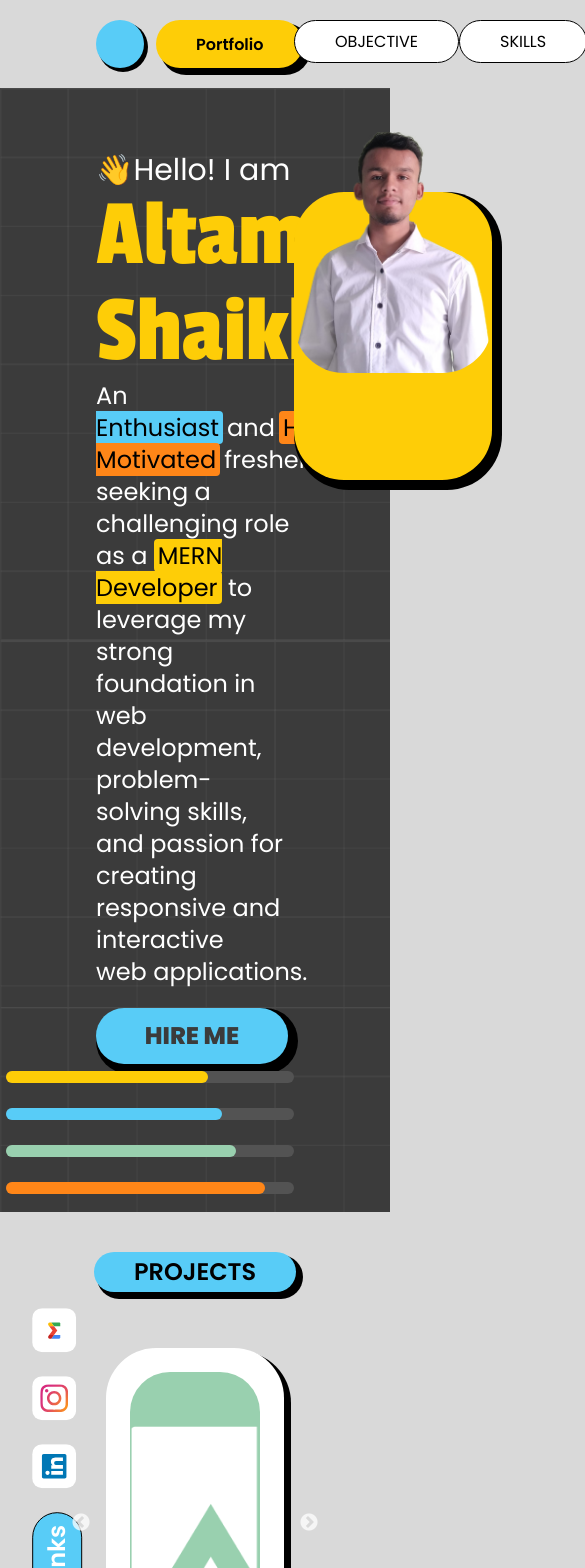
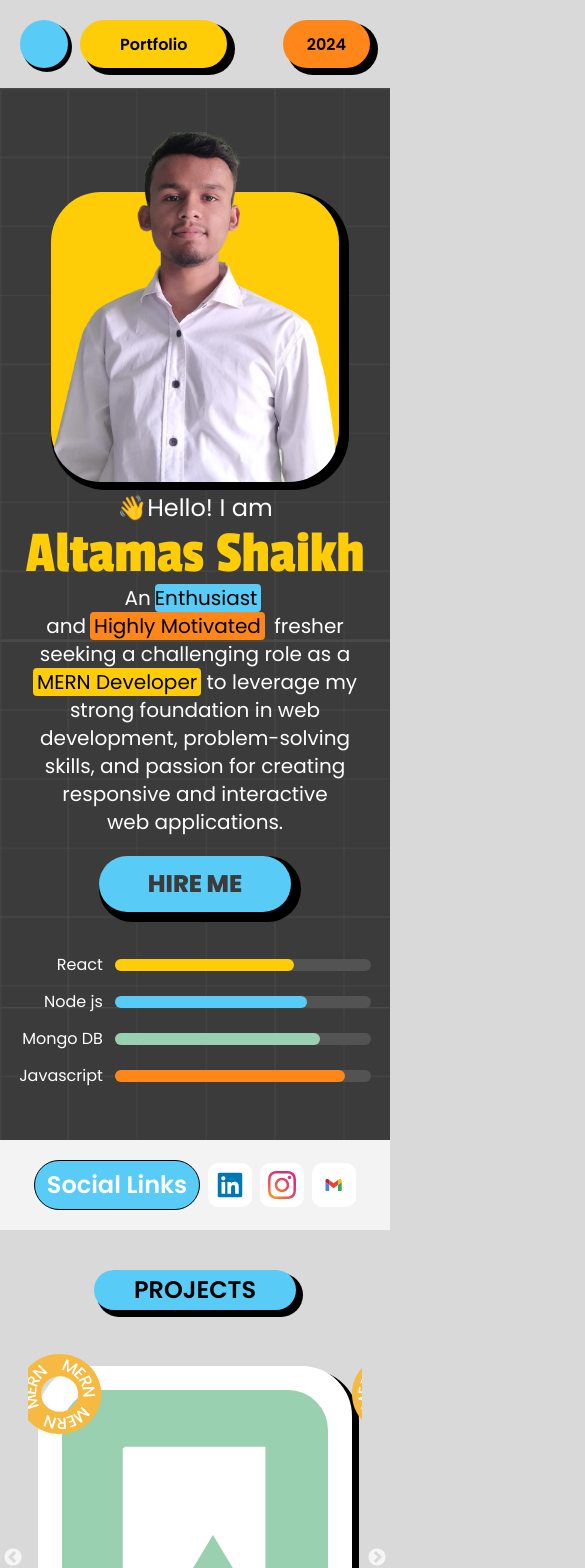
Before and after one commit to creotove/react-portfolio, a React (Create React App) app: page / in a window 390 px wide. Shown: the top 1568 px of the page, 585 px wide, since content can reach past the window. Built offline with nearby package versions, Linux system fonts and the light colour scheme.

Commit message:
made responsive

```diff
--- a/public/index.html
+++ b/public/index.html
@@ -1,14 +1,13 @@
 <!DOCTYPE html>
 <html lang="en">
+
 <head>
   <meta charset="utf-8" />
-    <link rel="icon" href="%PUBLIC_URL%/favicon.ico" />
+  <!-- <link rel="icon" href="../src/assets/pic.png" /> -->
+  <link rel="icon" type="image/x-icon" href="./pic.png">
   <meta name="viewport" content="width=device-width, initial-scale=1" />
   <meta name="theme-color" content="#000000" />
-    <meta
-      name="description"
-      content="Web site created using create-react-app"
-    />
+  <meta name="description" content="Web site created using create-react-app Altamas Portfolio" />
   <link rel="apple-touch-icon" href="%PUBLIC_URL%/logo192.png" />
   <!--
       manifest.json provides metadata used when your web app is installed on a
@@ -24,11 +23,12 @@
       work correctly both with client-side routing and a non-root public URL.
       Learn how to configure a non-root public URL by running `npm run build`.
     -->
-    <title>React App</title>
+  <title>Altamas Shaikh - 2024</title>
 </head>
-  <body>
+
+<body id="root">
   <noscript>You need to enable JavaScript to run this app.</noscript>
-    <div id="root"></div>
+  <div ></div>
   <!--
       This HTML file is a template.
       If you open it directly in the browser, you will see an empty page.
@@ -40,4 +40,5 @@
       To create a production bundle, use `npm run build` or `yarn build`.
     -->
 </body>
+
 </html>
--- a/src/components/Footer.js
+++ b/src/components/Footer.js
@@ -23,10 +23,10 @@ const Footer = () => {
     },
   ];
   return (
-    <div className=" bg-x-gray-dark-v2 h-96 flex gap-8 font-medium">
+    <div className=" bg-x-gray-dark-v2 h-full md:h-96 flex flex-col md:flex-row gap-8 font-medium">
       {/* left-side Contact details*/}
       <div
-        className="bg-x-green w-1/3 h-full flex justify-center"
+        className="bg-x-green w-full md:w-1/3 h-96 flex justify-center items-center md:items-start"
         style={{
           borderRadius: "0px 50px 50px 0",
         }}
@@ -63,7 +63,7 @@ const Footer = () => {
       </div>
       {/* right-side Education details*/}
       <div
-        className={`left-side bg-x-orange w-2/3 h-full ${educationClick ? "animate-wiggle" : ""}`}
+        className={`right-side bg-x-orange w-full md:w-2/3 py-10 md:py-0 h-full ${educationClick ? "animate-wiggle" : ""}`}
         style={{
           borderRadius: "50px 0 0 50px",
         }}
@@ -84,21 +84,21 @@ const Footer = () => {
           {educations && educations.length > 0 ? (
             educations.map((education, i) => (
               <div
-                className="flex mt-10 items-center font-medium text-white w-full  whitespace-nowrap"
+                className="flex md:mt-10 mt-5 items-center font-medium text-white w-full  md:whitespace-nowrap"
                 key={i + 1}
               >
-                <img src={degreeImg} className=" h-9 object-contain" alt="" />
-                <div className="flex flex-col w-full">
+                <img src={degreeImg} className="h-7 md:h-9 object-contain" alt="" />
+                <div className="md:flex md:flex-col w-full">
                   <p className="ms-10 text-x-orange-shade">{education.name}</p>
                   <div className="flex justify-between">
                     <p className="ms-10">{education.from}</p>
                     <div
-                      className="w-full h-3 mx-3"
+                      className="w-full h-3 mx-3 hidden md:block"
                       style={{
                         borderBottom: `1px dashed white`,
                       }}
                     ></div>
-                    <p className="me-10">{education.marks}</p>
+                    <p className="me-10 underline md:no-underline">{education.marks}</p>
                   </div>
                 </div>
               </div>
--- a/src/components/Header.js
+++ b/src/components/Header.js
@@ -11,8 +11,8 @@ const Header = () => {
     educationRef,
   } = useContext(ClickContext);
   return (
-    <header className="mx-24 flex my-5 justify-between">
-      <div className="leftslot flex w-full">
+    <header className="md:mx-24 mx-5 flex my-5 justify-between">
+      <div className="flex w-full ">
         <div
           className="profileslot px-6 py-6 bg-x-cyan rounded-full me-3"
           style={{
@@ -27,8 +27,16 @@ const Header = () => {
         >
           Portfolio
         </div>
+        <div
+          className=" bg-x-orange md:hidden rounded-full  p-2 px-6 font-semibold flex justify-center items-center ms-auto"
+          style={{
+            boxShadow: "6px 5px 0px 2px #000000",
+          }}
+        >
+          2024
+        </div>
       </div>
-      <div className="navlinksslot w-full">
+      <div className="md:w-full md:block hidden">
         <nav>
           <ul className="flex justify-between">
             <li
--- a/src/components/Hero.js
+++ b/src/components/Hero.js
@@ -30,25 +30,28 @@ const Hero = () => {
   ];
   return (
     <main className="bg-vector-img bg-x-gray-dark text-white">
-      <div className="mx-24 pt-16 flex">
+      <div className="md:mx-24 mx-5 pt-16 flex md:flex-row flex-col-reverse items-center justify-center">
         {/* upper container (intro and pic) */}
-        <div className="about w-full">
-          <div className=" text-3xl">👋Hello! I am</div>
-          <h1 className="altamas text-8xl text-x-yellow">Altamas Shaikh</h1>
+        <div className="about w-full text-center md:text-left">
+          <div className="text-2xl  mt-3 md:mt-0 md:text-3xl ">
+            👋Hello! I am
+          </div>
+          <h1 className="altamas text-6xl md:text-8xl text-x-yellow whitespace-nowrap">
+            Altamas Shaikh
+          </h1>
           {/* objecttive and introduction */}
           <div className={`${objectiveClick ? "animate-wiggle" : ""}`}>
-            <p className={`text-2xl`} ref={objectiveRef}>
+            <p className="md:text-2xl  text-xl " ref={objectiveRef}>
               An
               <span className="bg-x-cyan text-black pe-1  rounded mx-1">
-                {" "}
                 Enthusiast
-              </span>
+              </span>{" "}
               and
-              <span className="bg-x-orange text-black px-1  rounded mx-1">
+              <span className="bg-x-orange text-black px-1  rounded mx-1 whitespace-nowrap">
                 Highly Motivated
-              </span>
+              </span>{" "}
               fresher seeking a challenging role as a{" "}
-              <span className="bg-x-yellow text-black px-1  rounded">
+              <span className="bg-x-yellow text-black px-1 rounded whitespace-nowrap">
                 MERN Developer
               </span>{" "}
               to leverage my strong foundation in web development,
@@ -66,7 +69,7 @@ const Hero = () => {
           </button>
         </div>
         {/* pic slot */}
-        <div className="w-full flex justify-end mt-10">
+        <div className="w-full flex justify-center md:justify-end mt-10">
           <div
             className="bg-x-yellow h-72 w-72 rounded-[50px] relative"
             style={{
@@ -82,7 +85,7 @@ const Hero = () => {
         </div>
       </div>
       {/* lower container skills */}
-      <div className="flex justify-end mx-24" ref={skillRef}>
+      <div className="flex md:justify-end justify-center py-10 mx-3 md:py-0 md:mx-24" ref={skillRef}>
         <div
           className={`flex flex-col text-left items-end ${
             skillsClick ? "animate-wiggle" : ""
@@ -95,10 +98,10 @@ const Hero = () => {
                 className="flex justify-center items-center mb-3 "
                 key={i + 1}
               >
-                <p className="skillName me-3 text-left">{skill.name}</p>
-                <div className="skillKnow bg-x-gray-dark-v2 rounded-full w-72 h-3">
+                <p className="me-3 text-left">{skill.name}</p>
+                <div className="bg-x-gray-dark-v2 rounded-full w-64 md:w-72 h-3">
                   <div
-                    className={`skillKnow bg-x-${skill.color} rounded-full h-3`}
+                    className={`bg-x-${skill.color} rounded-full h-3`}
                     style={{
                       width: `${skill.know}%`,
                     }}
--- a/src/components/Projects.js
+++ b/src/components/Projects.js
@@ -7,6 +7,7 @@ import javaSticker from "../assets/stickers/javaSticker.svg";
 import gMail from "../assets/socials/gMail.svg";
 import insta from "../assets/socials/insta.svg";
 import linkedIn from "../assets/socials/linkedIn.svg";
+import "../utils.css";
 
 import Slider from "react-slick";
 import "slick-carousel/slick/slick.css";
@@ -68,10 +69,11 @@ const Projects = () => {
   ];
   return (
     <>
-      <div className="relative bg-x-orange w-full">
-        <div className="absolute top-64 -left-32">
-          <div className="rotate-[270deg]">
-            <div className="flex flex-row-reverse gap-x-6">
+      {/* Social Links */}
+      <div className="md:relative w-full md:mx-0">
+        <div className="md:absolute md:top-64 md:-left-32">
+          <div className="md:rotate-[270deg]">
+            <div className="md:flex flex gap-x-2 justify-center flex-row-reverse py-5 md:py-0 bg-white/70 md:bg-white/0 items-center md:flex-row-reverse md:gap-x-6">
               <a href="mailto:shaikhaltamash411@gmail.com">
                 <img
                   src={gMail}
@@ -120,16 +122,24 @@ const Projects = () => {
           Projects
         </p>
       </div>
+
       {/* card */}
-      <div className="mx-24 mb-16">
+      <div className="md:mx-24 mx-7 mb-16">
         <div className="">
           <Slider {...settings}>
             {projects && projects.length > 0
               ? projects.map((project, idx) => (
                   <div
-                    className="w-[350px] h-[350px] rounded-[50px] bg-white shadow-x my-4"
+                    className="w-96 h-96 md:w-[350px] md:h-[350px] rounded-[50px] bg-white shadow-x my-4"
                     key={idx}
                   >
+                    <div className="relative">
+                      <img
+                        className="absolute  -left-5 -top-3 h-20"
+                        src={project.technologySticker}
+                        alt=""
+                      />
+                    </div>
                     <div
                       className={`bg-x-${project.bgColor} m-6 h-3/4 rounded-[40px] flex justify-center items-center`}
                     >
@@ -144,7 +154,6 @@ const Projects = () => {
           </Slider>
         </div>
       </div>
-      {/* Social Links */}
     </>
   );
 };
--- a/tailwind.config.js
+++ b/tailwind.config.js
@@ -7,7 +7,7 @@ module.exports = {
         x: "5px 5px 0px 2px rgba(0, 0, 0)",
       },
       animation: {
-        wiggle: "wiggle 2s ease-in-out",
+        wiggle: "wiggle 1s ease-in-out",
       },
       keyframes: {
         wiggle: {
```
Also changed, not shown: public/pic.png (added), src/utils.css (line endings or trailing spaces). Lines whose indentation alone changed are shown as unchanged.
